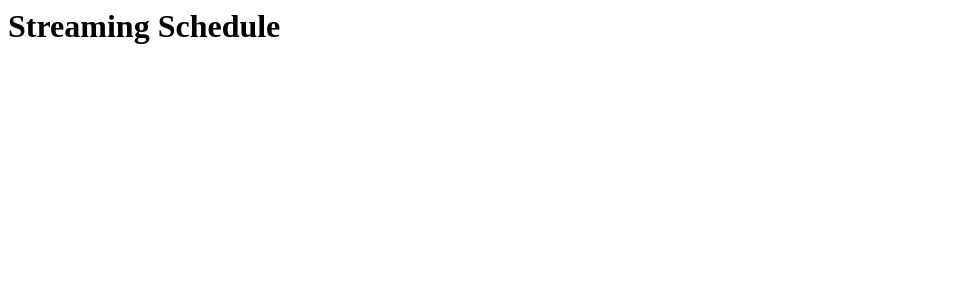
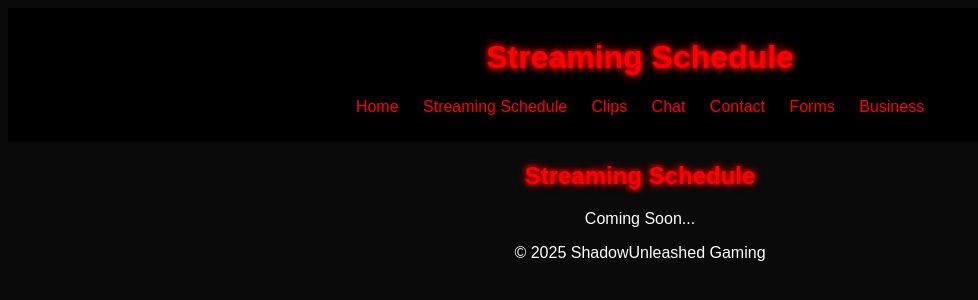
Before and after one commit to ShadowUnleashed-Gaming/shadowunleashed-site, a plain HTML site: page schedule.html in a window 1280 px wide. Shown: the whole page, without its empty margins (0-978 px from the left). Drawn offline with Linux system fonts and the light colour scheme.

Commit message:
Update schedule.html

```diff
--- a/schedule.html
+++ b/schedule.html
@@ -1 +1,36 @@
-<h1>Streaming Schedule</h1>
+<!DOCTYPE html>
+<html lang="en">
+<head>
+    <meta charset="UTF-8">
+    <meta name="viewport" content="width=device-width, initial-scale=1.0">
+    <title>Streaming Schedule | ShadowUnleashed Gaming</title>
+    <link rel="stylesheet" href="assets/css/style.css">
+</head>
+<body>
+
+    <header>
+        <h1 class="neon-text">Streaming Schedule</h1>
+        <nav>
+            <ul>
+                <li><a href="index.html">Home</a></li>
+                <li><a href="schedule.html">Streaming Schedule</a></li>
+                <li><a href="clips.html">Clips</a></li>
+                <li><a href="#" onclick="openChat(); return false;">Chat</a></li>
+                <li><a href="contact.html">Contact</a></li>
+                <li><a href="forms.html">Forms</a></li>
+                <li><a href="business.html">Business</a></li>
+            </ul>
+        </nav>
+    </header>
+
+    <section class="hero">
+        <h2 class="neon-text">Streaming Schedule</h2>
+        <p class="coming-soon">Coming Soon...</p>
+    </section>
+
+    <footer>
+        <p>&copy; 2025 ShadowUnleashed Gaming</p>
+    </footer>
+
+</body>
+</html>
```
